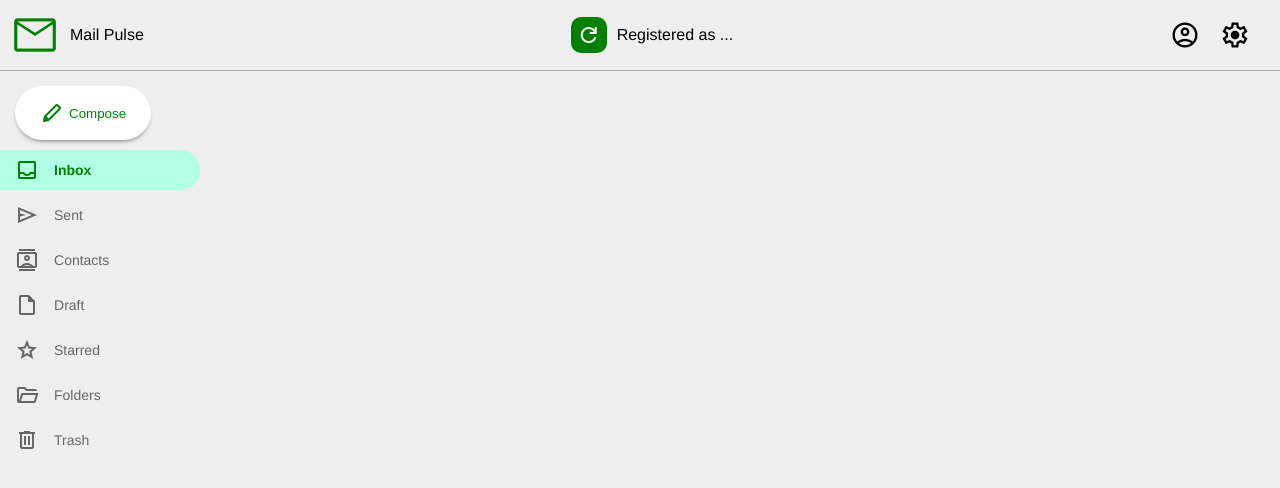
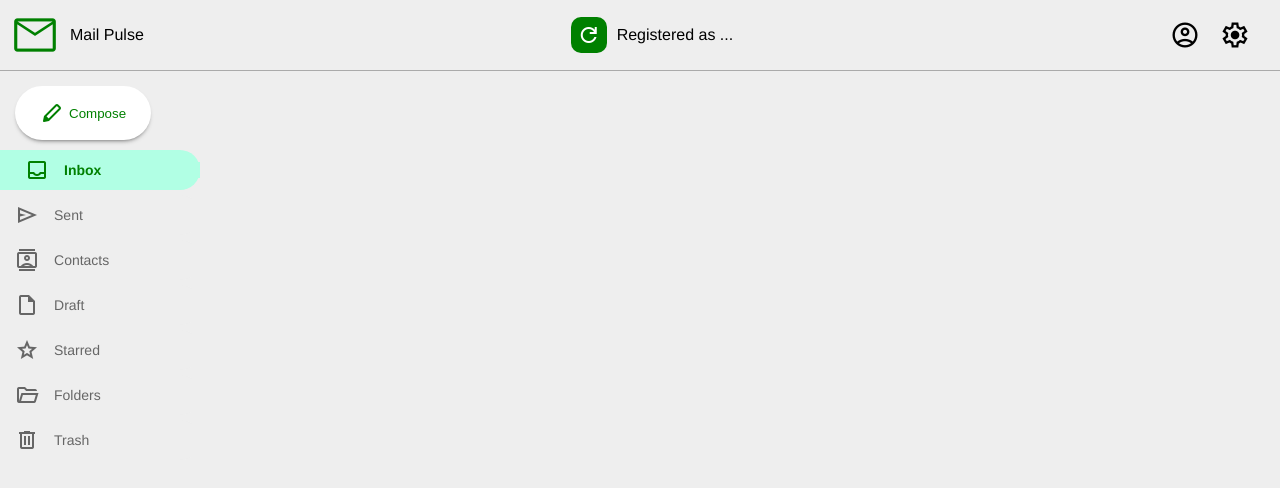
Before and after one commit to Mohamed-code-13/mail-pulse, a Vue app in the folder front-end-mail-server/: page /home in a window 1280 px wide. Shown: the top 488 px of the page. Built offline with nearby package versions, Linux system fonts and the light colour scheme.

Commit message:
Adding a simple animation when hovering in the Side bar.

```diff
--- a/front-end-mail-server/src/components/SideBar.vue
+++ b/front-end-mail-server/src/components/SideBar.vue
@@ -87,6 +87,13 @@ export default {
   margin-right: 5px;
 }
 
+.compose:hover,
+.compose:hover span {
+  background-color: green;
+  color: white;
+  transition: 0.6s;
+}
+
 .option {
   display: flex;
   align-items: center;
@@ -96,10 +103,12 @@ export default {
   border-radius: 0 20px 20px 0;
   cursor: pointer;
   color: #666;
+  transition: 0.5s;
 }
 
 .option span {
   padding: 5px;
+  transition: 0.5s;
 }
 
 .option h3 {
@@ -107,6 +116,7 @@ export default {
   margin-left: 10px;
   font-size: 14px;
   font-weight: 400;
+  transition: 0.5s;
 }
 
 .option:hover,
@@ -123,4 +133,14 @@ export default {
 .option:hover h3 {
   font-weight: 600;
 }
+
+.option:hover h3,
+.option:hover span,
+.activeOption h3,
+.activeOption span {
+  color: green;
+  background-color: rgb(177, 255, 228);
+  translate: 10px 0;
+  transition: 0.3s;
+}
 </style>
```
